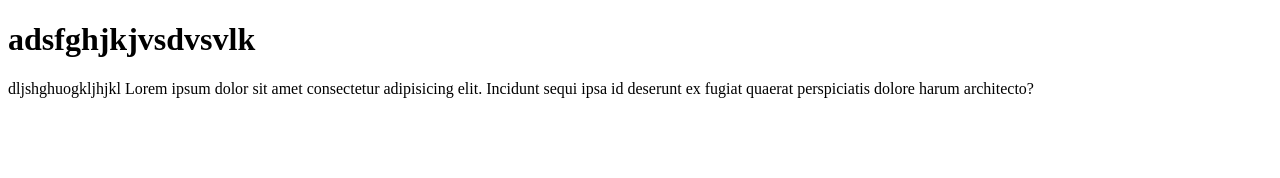
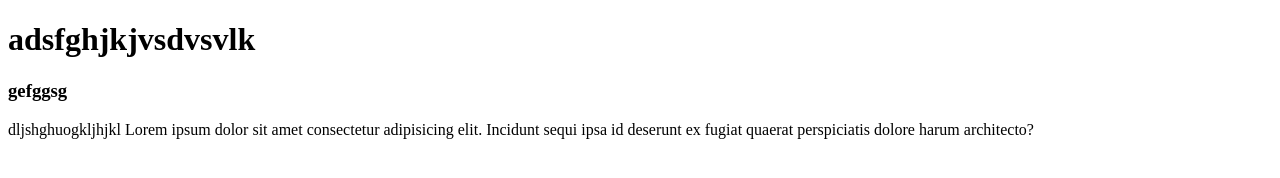
Before and after one commit to adibansal13/gitpractice, a plain HTML site: page index.html in a window 1280 px wide. Drawn offline with Linux system fonts and the light colour scheme.

Commit message:
add message

```diff
--- a/index.html
+++ b/index.html
@@ -7,6 +7,7 @@
 </head>
 <body>
     <H1>adsfghjkjvsdvsvlk</H1>
+    <H3>gefggsg</H3>
     <P>dljshghuogkljhjkl Lorem ipsum dolor sit amet consectetur adipisicing elit. Incidunt sequi ipsa id deserunt ex fugiat quaerat perspiciatis dolore harum architecto?</P>
 </body>
 </html>
```
